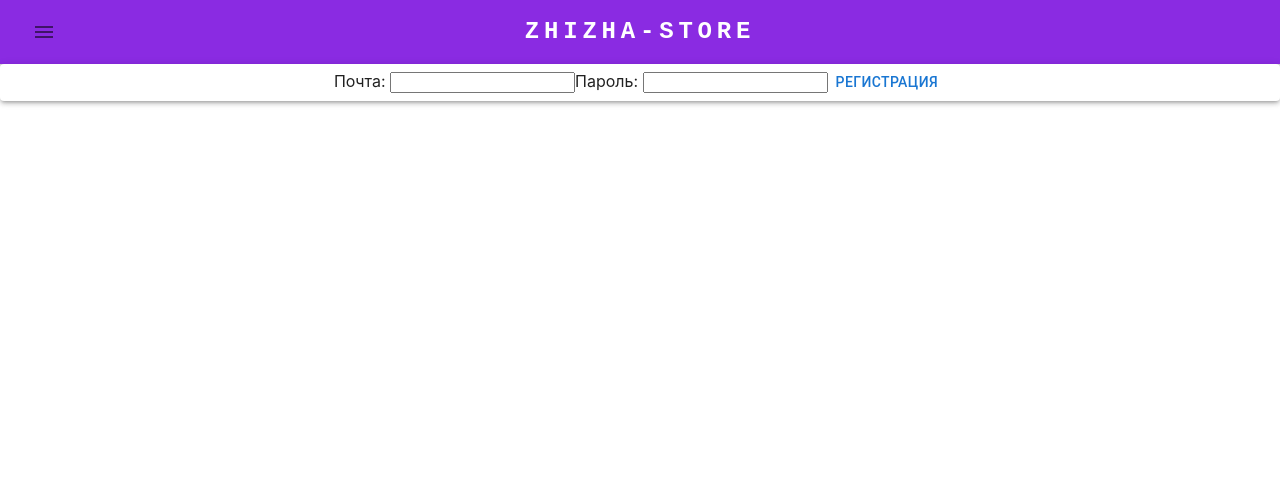
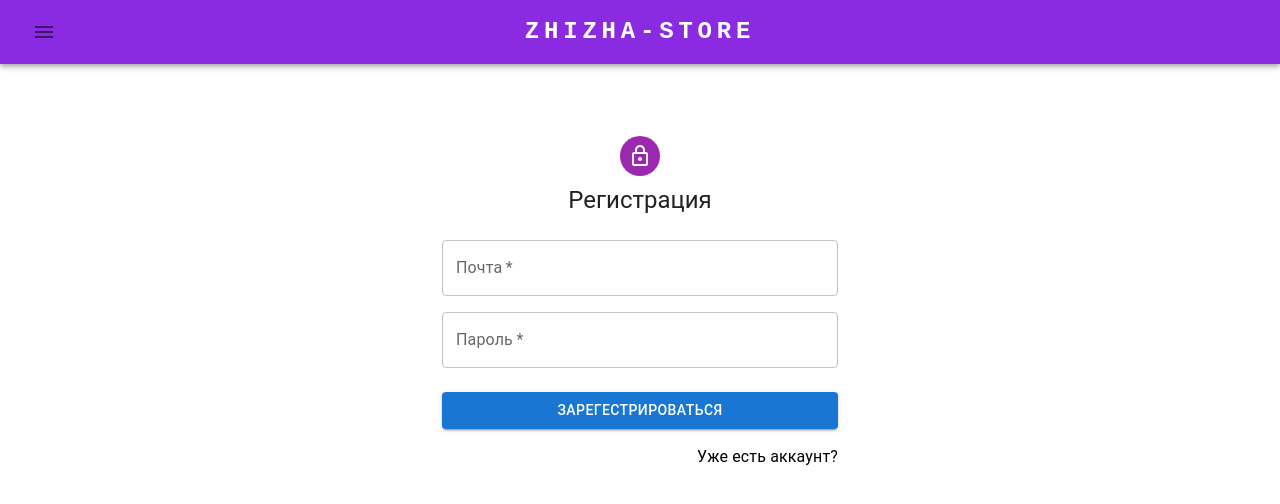
Before and after one commit to Azimka228/zhizha_store, a React (Create React App) app: page /register in a window 1280 px wide. Shown: the top 504 px of the page. Built offline with nearby package versions, Linux system fonts and the light colour scheme; no server answers.

Commit message:
update ui

```diff
--- a/src/App.css
+++ b/src/App.css
@@ -3,6 +3,10 @@ a{
   color:white;
   width: 100%;
   height: 100%;
+}
+
+form a {
+  color:black
 }
 
 .App {
--- a/src/App.tsx
+++ b/src/App.tsx
@@ -23,7 +23,7 @@ function App() {
 		// @ts-ignore
 		const unsubscribe = onAuthStateChanged(getAuth(), setUser, setError)
 		return () => unsubscribe()
-	}, [])
+	}, )
 
 	const LogOut = async () => {
 		await signOut(getAuth())
@@ -56,7 +56,7 @@ function App() {
 						variant="h5"
 						noWrap
 						component="a"
-						href=""
+						href="/"
 						sx={{
 							mr: "40px",
 							fontFamily: "monospace",
--- a/src/Components/MyBalance/MyBalance.tsx
+++ b/src/Components/MyBalance/MyBalance.tsx
@@ -1,7 +1,7 @@
-import React, {ChangeEvent, ReactNode, useEffect, useState} from "react";
+import React, {ChangeEvent, useEffect, useState} from "react";
 import {doc, onSnapshot, updateDoc} from "firebase/firestore";
 import {db} from "../../Firebase";
-import {Button, MenuItem, Select, SelectChangeEvent} from "@mui/material";
+import {Button} from "@mui/material";
 
 type BalanceType = {
 	History: Array<string>
@@ -66,14 +66,14 @@ const MyBalance: React.FC<MyBalanceProps> = ({uid}) => {
 		});
 		getBalanceUser()
 	}
-	const onSelectTasteItem = (event: SelectChangeEvent<string>, child: ReactNode) => {
+	const onSelectTasteItem = (event: React.ChangeEvent<HTMLSelectElement>) => {
 		let value = event.target.value;
 		setTasteItem(value)
 	};
 	const onChangeItemPrice = (e: ChangeEvent<HTMLInputElement>) => {
 		setPriceItem(+e.currentTarget.value)
 	}
-	const onSelectTitleItem = (event: SelectChangeEvent<string>, child: ReactNode) => {
+	const onSelectTitleItem = (event: React.ChangeEvent<HTMLSelectElement>) => {
 		let value = event.target.value;
 		setTitleItem(value)
 	};
@@ -81,31 +81,31 @@ const MyBalance: React.FC<MyBalanceProps> = ({uid}) => {
 		<>
 			<div>Баланс - {userInfo.Balance}</div>
 			<div>
-				<div>Название
-					<Select
-						autoWidth
-						name="titleItem"
+					<select
+						id="title"
 						onChange={onSelectTitleItem}>
+						<option selected disabled>Жидкости</option>
 						{Object.keys(userInfo.Items).map(el => {
 							return (
-								<MenuItem  value={el}>{el}</MenuItem >
+								<option value={el}>{el}</option>
 							)
 						})}
-					</Select>
-				</div>
-				<div>Вкус
-					<Select
-						autoWidth
-						labelId="tasteItem"
+					</select>
+				<div>
+
+						<select
 							onChange={onSelectTasteItem}>
+       <option selected disabled>Жидкости</option>
 							{userInfo.Items[titleItem]?.map((el: {}) => {
 								let keys = Object.keys(el)
 								return (
-								<MenuItem  value={keys}>{keys}</MenuItem >
+									<option value={keys}>{keys}</option>
 								)
 							})}
-					</Select>
+						</select>
+
 				</div>
+
 				<div>
 					Количество -
 					<input value={1} type="number" disabled/>
--- a/src/Components/User/LoginForm/LoginForm.tsx
+++ b/src/Components/User/LoginForm/LoginForm.tsx
@@ -1,21 +1,33 @@
 import React from "react";
 import {getAuth, signInWithEmailAndPassword} from "firebase/auth";
-import {useNavigate} from "react-router-dom";
-import {Button} from "@mui/material";
+import {Link, useNavigate} from "react-router-dom";
+import {
+	Avatar,
+	Box,
+	Button,
+	Checkbox,
+	Container, createTheme,
+	CssBaseline,
+	FormControlLabel,
+	Grid,
+	TextField,
+	ThemeProvider
+} from "@mui/material";
+import LockOutlinedIcon from '@mui/icons-material/LockOutlined';
+import Typography from "@mui/material/Typography";
 
-type SignUpFormData = {
-	email: HTMLFormElement
-	password: HTMLFormElement
-}
 
 const LoginForm = () => {
 	let navigate = useNavigate();
 	const auth = getAuth();
-	const SignUpData: React.FormEventHandler<HTMLFormElement & SignUpFormData> = (e) => {
+	const SignUpData = (e: React.FormEvent<HTMLFormElement>) => {
 		e.preventDefault()
-		const form = e.currentTarget
-		let {email, password} = form
-		signInWithEmailAndPassword(auth, email.value, password.value)
+		const data = new FormData(e.currentTarget);
+		let email = data.get("email")
+		let password = data.get("password")
+		console.log(email,password)
+		if (typeof email === "string" && typeof password === "string") {
+			signInWithEmailAndPassword(auth, email, password)
 				.then((userCredential) => {
 					return navigate("/");
 				})
@@ -23,18 +35,72 @@ const LoginForm = () => {
 					alert("Ошибка")
 				});
 		}
+	}
+
+	const theme = createTheme();
+
 	return (
-		<form onSubmit={SignUpData}>
-			<label>
-				<span>Почта: </span>
-				<input name="email" type="email"/>
-			</label>
-			<label>
-				<span>Пароль: </span>
-				<input name="password" type="password"/>
-			</label>
-			<Button type="submit">Логин</Button>
-		</form>
+
+		<ThemeProvider theme={theme}>
+			<Container component="main" maxWidth="xs">
+				<CssBaseline />
+				<Box
+					sx={{
+						marginTop: 8,
+						display: 'flex',
+						flexDirection: 'column',
+						alignItems: 'center',
+					}}
+				>
+					<Avatar sx={{ m: 1, bgcolor: 'secondary.main' }}>
+						<LockOutlinedIcon/>
+					</Avatar>
+					<Typography component="h1" variant="h5">
+						Логин
+					</Typography>
+					<Box component="form" onSubmit={SignUpData} noValidate sx={{ mt: 1 }}>
+						<TextField
+							margin="normal"
+							required
+							fullWidth
+							id="email"
+							label="Почта"
+							name="email"
+							autoComplete="email"
+							autoFocus
+						/>
+						<TextField
+							margin="normal"
+							required
+							fullWidth
+							name="password"
+							label="Пароль"
+							type="password"
+							id="password"
+							autoComplete="current-password"
+						/>
+						<Button
+							type="submit"
+							fullWidth
+							variant="contained"
+							sx={{ mt: 3, mb: 2 }}
+						>
+							Войти
+						</Button>
+						<Grid container>
+							<Grid item xs>
+								<Link to="/" >
+									Забыл пароль?
+								</Link>
+							</Grid>
+							<Grid item>
+								<Link to="/register">  Зарегестрироваться</Link >
+							</Grid>
+						</Grid>
+					</Box>
+				</Box>
+			</Container>
+		</ThemeProvider>
 	);
 };
 
--- a/src/Components/User/SignUpForm/SignUpForm.tsx
+++ b/src/Components/User/SignUpForm/SignUpForm.tsx
@@ -2,20 +2,30 @@ import React from "react";
 import {createUserWithEmailAndPassword, getAuth} from "firebase/auth";
 import {doc, setDoc} from "firebase/firestore";
 import {db} from "../../../Firebase";
-import {useNavigate} from "react-router-dom";
-import {Button, Paper} from "@mui/material";
-
-type SignUpFormData = {
-	email: HTMLFormElement
-	password: HTMLFormElement
-}
+import {Link, useNavigate} from "react-router-dom";
+import {
+	Avatar,
+	Box,
+	Button,
+	Checkbox,
+	Container,
+	createTheme,
+	CssBaseline,
+	FormControlLabel,
+	Grid,
+	TextField,
+	ThemeProvider
+} from "@mui/material";
+import Typography from "@mui/material/Typography";
+import LockOutlinedIcon from '@mui/icons-material/LockOutlined';
 
 const SignUpForm = () => {
 	let navigate = useNavigate();
-	const SignUpData: React.FormEventHandler<HTMLFormElement & SignUpFormData> = (e) => {
+	const handleSubmit = (e: React.FormEvent<HTMLFormElement>) => {
 		e.preventDefault()
 		const form = e.currentTarget
 		let {email, password} = form
+		console.log(form)
 		console.log(email.value)
 		const auth = getAuth();
 		createUserWithEmailAndPassword(auth, email.value, password.value)
@@ -42,21 +52,68 @@ const SignUpForm = () => {
 				alert("Ошибка")
 			});
 	}
+
+	const theme = createTheme();
+
 	return (
-		<Paper elevation={3} >
-	<form onSubmit={SignUpData}>
-		<label>
-			<span>Почта: </span>
-			<input name="email" type="email"/>
-		</label>
-		<label>
-			<span>Пароль: </span>
-			<input name="password" type="password"/>
-		</label>
-		<Button type="submit">Регистрация</Button>
-	</form>
-</Paper>
-
+		<ThemeProvider theme={theme}>
+			<Container component="main" maxWidth="xs">
+				<CssBaseline />
+				<Box
+					sx={{
+						marginTop: 8,
+						display: 'flex',
+						flexDirection: 'column',
+						alignItems: 'center',
+					}}
+				>
+					<Avatar sx={{ m: 1, bgcolor: 'secondary.main' }}>
+						<LockOutlinedIcon />
+					</Avatar>
+					<Typography component="h1" variant="h5">
+						Регистрация
+					</Typography>
+					<Box component="form" noValidate onSubmit={handleSubmit} sx={{ mt: 3 }}>
+						<Grid container spacing={2}>
+							<Grid item xs={12}>
+								<TextField
+									required
+									fullWidth
+									id="email"
+									label="Почта"
+									name="email"
+									autoComplete="email"
+								/>
+							</Grid>
+							<Grid item xs={12}>
+								<TextField
+									required
+									fullWidth
+									name="password"
+									label="Пароль"
+									type="password"
+									id="password"
+									autoComplete="new-password"
+								/>
+							</Grid>
+						</Grid>
+						<Button
+							type="submit"
+							fullWidth
+							variant="contained"
+							sx={{ mt: 3, mb: 2 }}
+						>
+							Зарегестрироваться
+						</Button>
+						<Grid container justifyContent="flex-end">
+							<Grid item>
+								<Link to="/login">Уже есть аккаунт?</Link>
+							</Grid>
+						</Grid>
+					</Box>
+				</Box>
+			</Container>
+		</ThemeProvider>
 	);
 };
 
```
Lines whose indentation alone changed are shown as unchanged.
